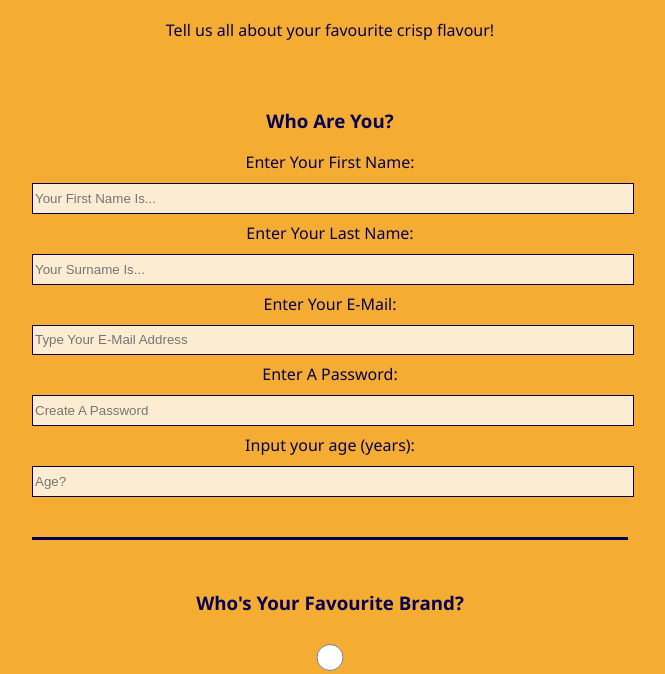
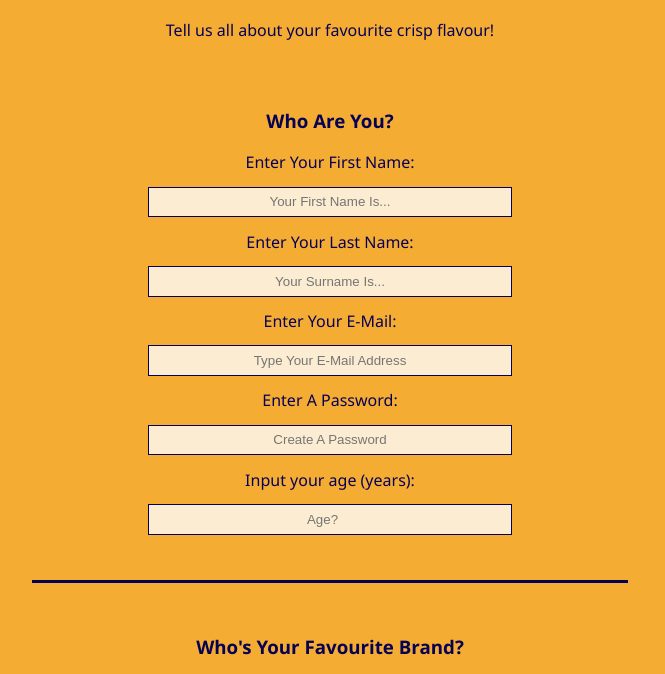
Before and after one commit to chrislloydonline/survey-form, a plain HTML site: page index.html in a window 1280 px wide. Shown: the part 67-741 px from the top of the page, without its empty margins (310-975 px from the left). Drawn offline with Linux system fonts and the light colour scheme.

```diff
--- a/styles.css
+++ b/styles.css
@@ -41,7 +41,13 @@
   input, textarea {
     background-color: rgba(255, 255, 255, 0.779);
     border: 1px solid rgb(7, 1, 84);
+    border-width: 1.8px;
     color: rgb(7, 1, 84);
+    display: block;
+    width: 60%;
+    margin: 1em auto;
+    height: 2em;
+    text-align: center;
   }
 
   input[type="submit"] {
```
Lines whose indentation alone changed are shown as unchanged.
